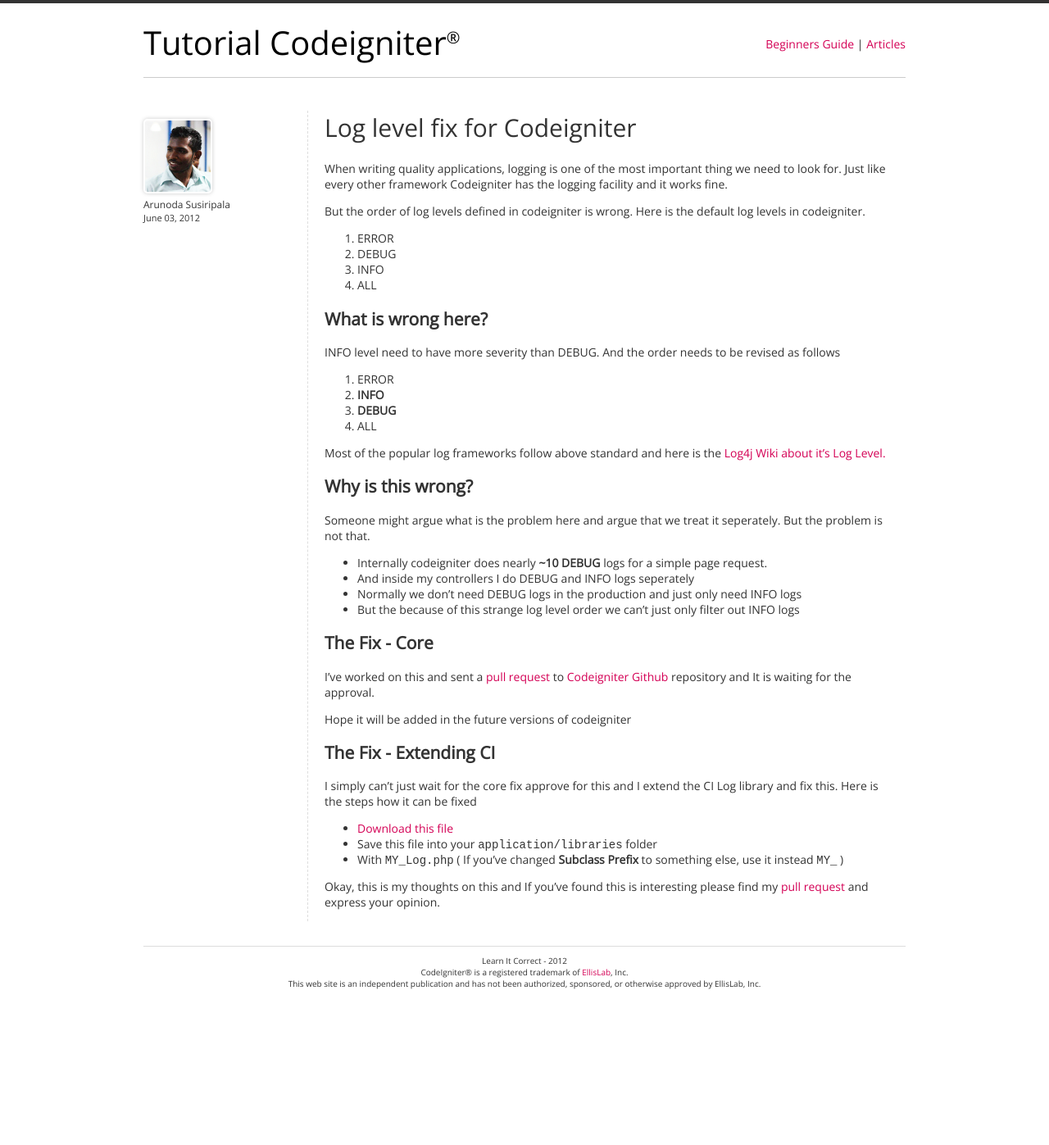
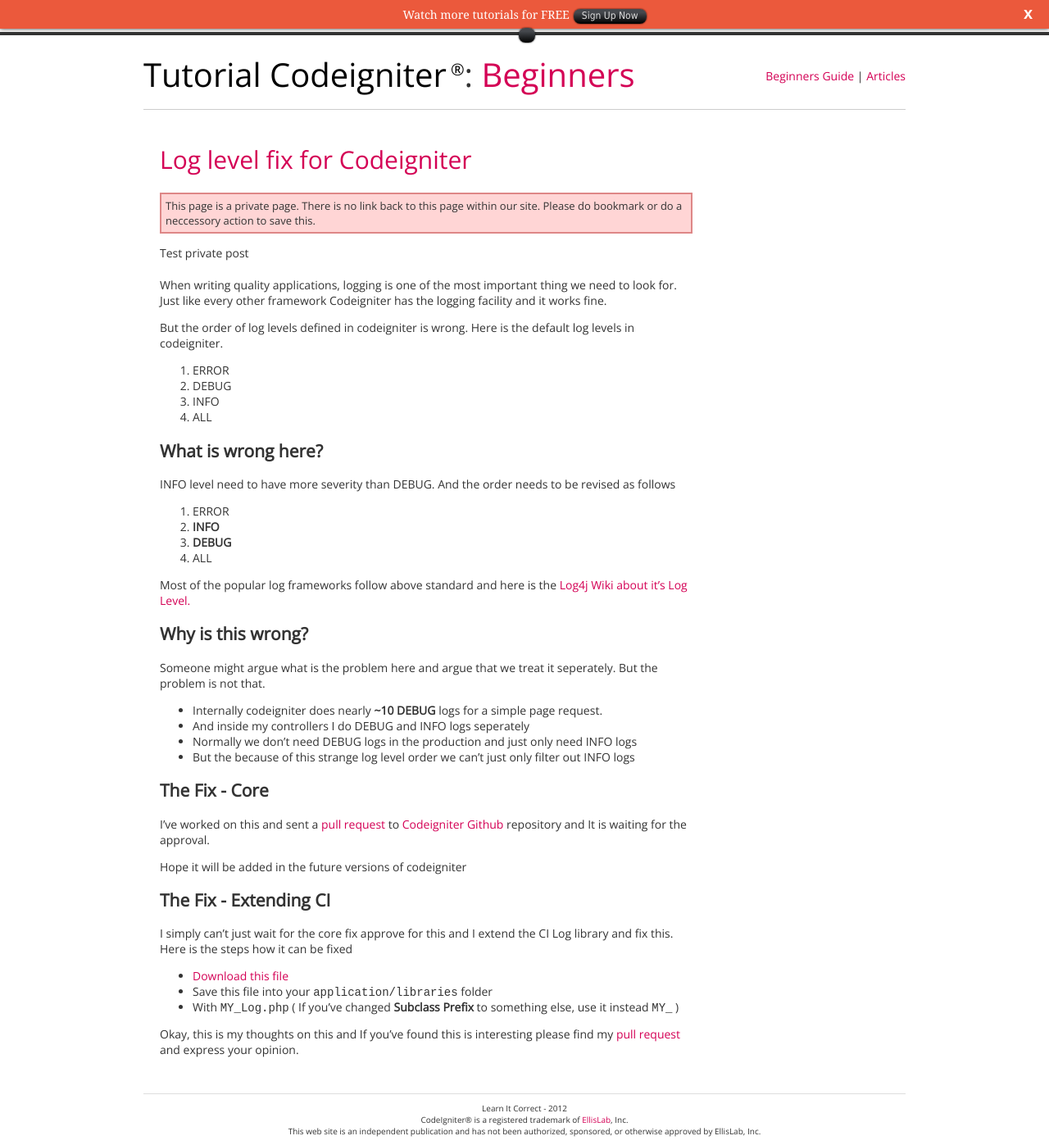
Before and after one commit to tutorialcodeigniter/tutorialcodeigniter.github.com, a Jekyll site: the page built from _posts/private/2012-06-03-private-test.md, in a window 1280 px wide and 1397 px high. Shown: the whole window at 82% size. Built offline with Jekyll 4.4.1, drawn with Linux system fonts in a browser that asks for light colours.

Commit message:
added registration flow

```diff
--- a/_layouts/private.html
+++ b/_layouts/private.html
@@ -1,15 +1,32 @@
 <html>
 <head>
 
+	<meta name="description" content="Set of well structured video tutorials, helps you to start codeigniter from the basics correctly" />
 	<link rel="stylesheet" type="text/css" href="/css/main.css">
+	<script type="text/javascript" src='/js/jquery.min.js'></script>
+	<script type="text/javascript" src='/js/hibar.min.js'></script>
+	<link rel="stylesheet" type="text/css" href="/css/video.css">
 	<link rel="stylesheet" type="text/css" href="/css/monokai.css">
+	<link href="/beginners/rss.xml" rel="alternate" type="application/rss+xml" title="Codeigniter Video Tutorial for Beginners" />
+	<title>{{page.title}} - Codeigniter Video Tutorial for Beginners</title>
 
-	<title>{{page.title}} - Tutorial Codeigniter</title>
 	<script type="text/javascript" src='/js/highlight.pack.js'></script>
 	<script type="text/javascript">hljs.initHighlightingOnLoad();</script>
 
 	<style type="text/css">
 
+		#top-c2a {
+			position: absolute;
+			right: 0px;
+			top: 80px;
+		}
+
+		#warning-box {
+			font-size: 13px;
+			padding: 5px;
+			background-color: #ffd5d5;
+			border: 2px solid #de8787;
+		}
 
 	</style>
 </head>
@@ -18,35 +35,39 @@
 	<div id='layout'>
 
 		<div id='heading'>
-			<div id='logo'><a href='/'>Tutorial Codeigniter<sup style='font-size:20px;'>&reg;</sup></div>
+			<div id='logo'><a href='/'>Tutorial Codeigniter<sup style='font-size:20px;'> &reg;</sup></a>: <a href='/beginners' id='logo_docs'>Beginners</a></div>
 			<div id='links'>
-				<a href='/beginners' >Beginners Guide</a> |
-				<a href='/articles' >Articles</a>
+					<a href='/beginners' >Beginners Guide</a> |
+					<a href='/articles' >Articles</a>
 			</div>
 			<div style='clear: both'></div>
+		<!-- 	{%  if page.type != 'index' %}
+			<a onclick="_gaq.push(['_link', 'http://www.udemy.com/codeigniter-learn-it-correct/?couponCode=tutorial-site']); return false;" href='#' id='top-c2a'><img class='c2a' src='/images/top-c2a.png' /></a>
+			{% endif %} -->
 		</div>
 
 		<div id='content'>
 
-			<div id='side-bar'>
-				<div id='user'>
-					<img src="/images/users/arunoda.png" />
-					<div id='user-name'>Arunoda Susiripala</div>
-				</div>
-				<div id='date'>
-					{{ page.date | date: "%B %d, %Y"}}
-				</div>
-				<div id='tags'>
-					{% for tag in page.tags %}
-						<div> <span class='tag {{tag | downcase }}'>{{tag}}</span> </div>
-					{% endfor %}
-				</div>
-			</div>
-
-			<div id='page'>
+			<div id='page' style='border: 0px;'>
 
 				<h1 id='page-title'>{{page.title}}</h1>
-				{{content}}
+
+				<div id='warning-box' >
+				This page is a private page. There is no link back to this page within our site. Please do bookmark or do a neccessory action to save this.
+				</div>
+				<p>
+				{{page.summery}}
+				</p>
+
+				{% if page.video %}
+				<div id='video'>
+					<iframe width="640" height="480" src="http://www.youtube-nocookie.com/embed/{{page.video}}?autohide=1&autoplay=0&iv_load_policy=3" frameborder="0" allowfullscreen></iframe>
+				</div>
+				{% endif %}
+
+				<div id='content'>
+					{{content}}
+				</div>
 
 				{% if page.comments != 'off' %}
 
@@ -97,5 +119,18 @@
 	</script>
 	<!-- END GA CODE -->
 
+	<!-- START HIBAR NOTIFICATION -->
+	{{type}}
+	{% if indexPage != true %}
+		<script type="text/javascript">
+		var bar = new HiBar('more-videos');
+		var options = {
+			'open-text': 'FREE OFFER'
+		};
+		bar.init('Watch more tutorials for FREE', 'Sign Up Now', '/beginners/watch-more-videos.html', options);
+	</script>
+	{% endif %}
+	<!-- END HIBAR NOTIFICATION -->
+
 </body>
 </html>
```
Also changed, not shown: other parts of _layouts/private.html (+2 -1 lines), _posts/beginners/2012-05-21-thankyou.md (added, +38 -0 lines), _posts/beginners/2012-05-22-watch-more-videos.md (+53 -1 lines), _posts/private/2012-06-05-static-files.md (added, +9 -0 lines).
